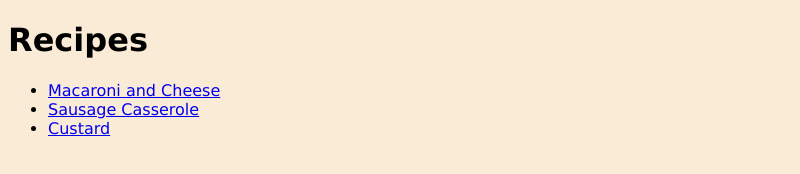
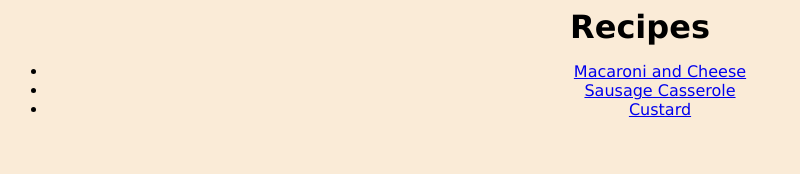
Before and after one commit to DiuANg/odin-recipes, a plain HTML site: page index.html in a window 1280 px wide. Shown: the whole page, without its empty margins (0-800 px from the left). Drawn offline with Linux system fonts and the light colour scheme.

Commit message:
modified index page css

```diff
--- a/css/style.css
+++ b/css/style.css
@@ -4,11 +4,18 @@ body{
     font-size: medium;
 }
 img{
-    width: 400px;
+    width: 500px;
     height: auto;
-    align-self: center;
 }
 h5{
     font-size: large;
     font-weight: 600;
 }
+h1 {
+    margin: 0 auto;
+    width: fit-content;
+}
+#recipes {
+    box-sizing: border-box;
+    text-align: center;
+}
--- a/index.html
+++ b/index.html
@@ -8,7 +8,7 @@
 </head>
 <body>
     <h1>Recipes</h1>
-    <ul>
+    <ul id="recipes">
         <li><a href="./recipes/macaroni-and-cheese.html">Macaroni and Cheese</a></li>
         <li><a href="./recipes/sausage-casserole.html">Sausage Casserole</a></li>
         <li><a href="./recipes/custard.html">Custard</a></li>
```
